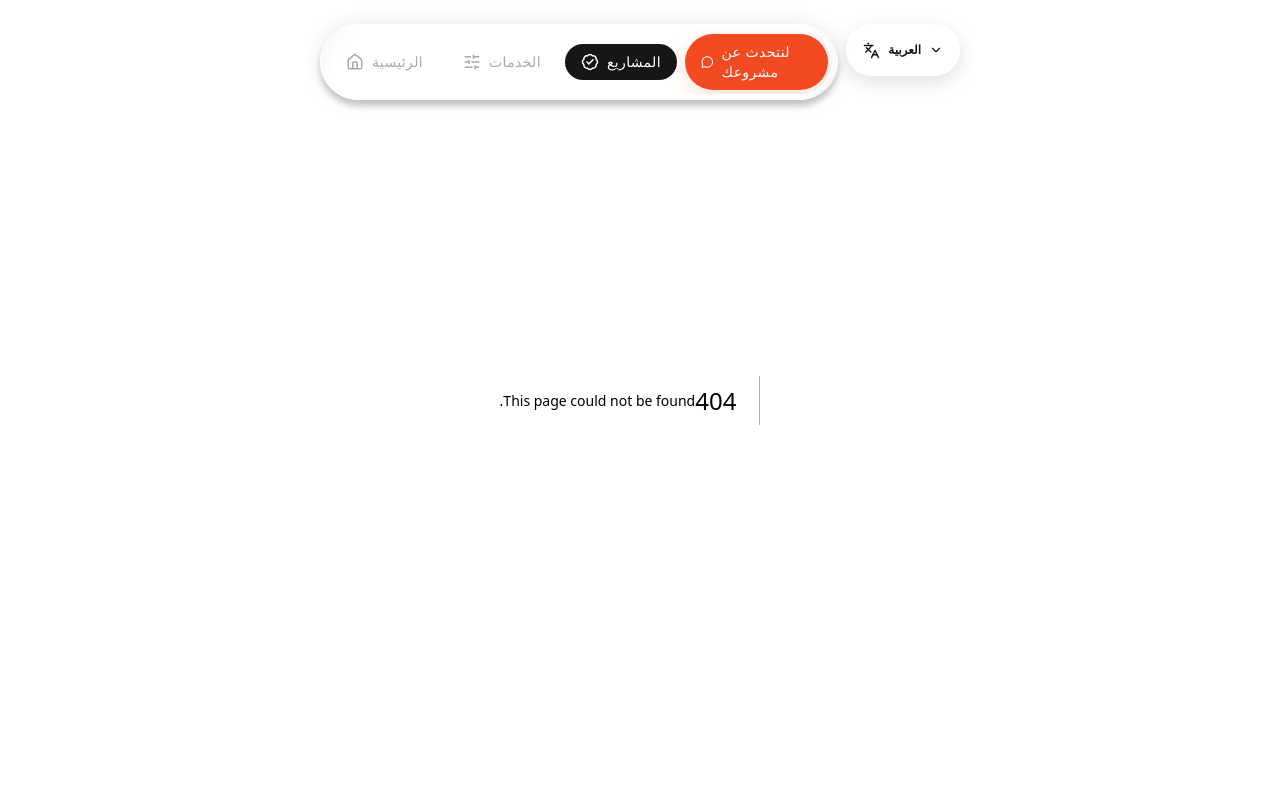
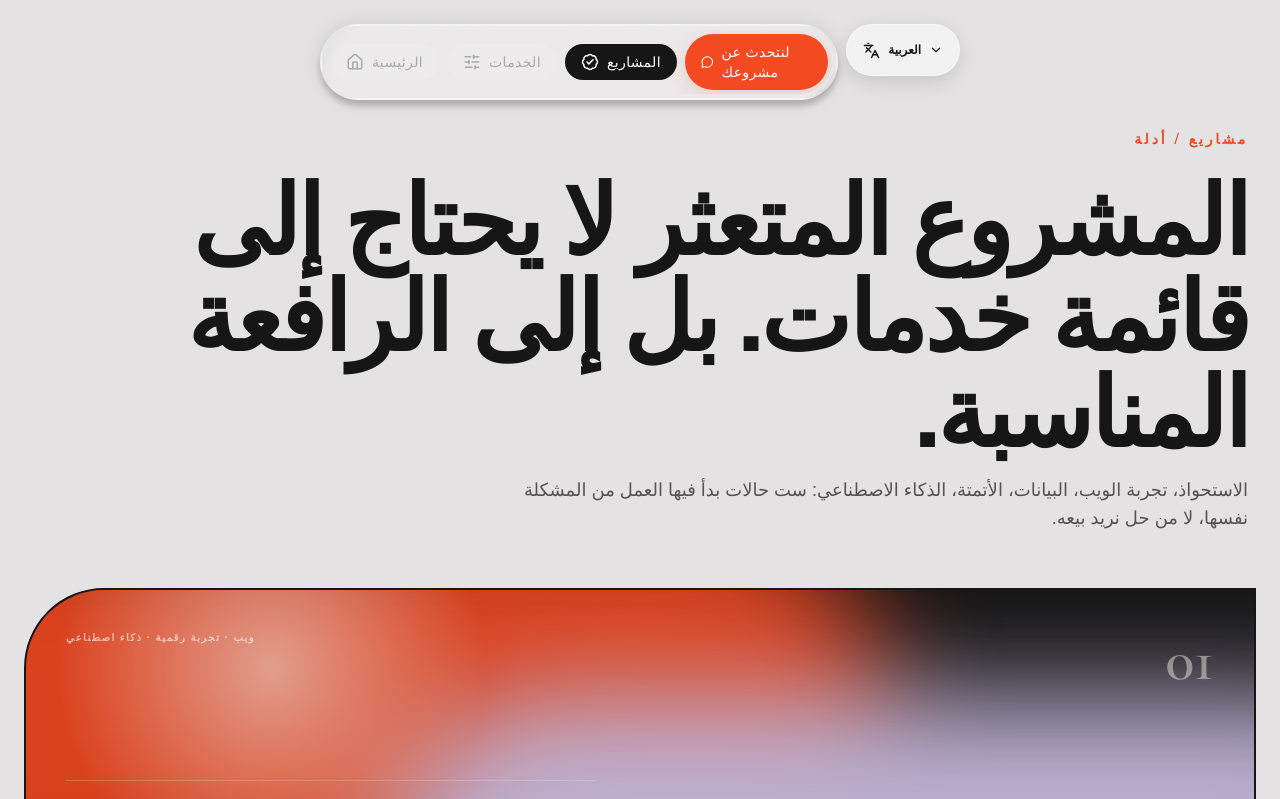
Before and after one commit to nuhfear1/Visit-card, a Next.js app: page /Visit-card/ar/projects in a window 1280 px wide. Before the commit this address had no page. Shown: the top 799 px of the page. Built offline with nearby package versions, Linux system fonts and the light colour scheme.

Commit message:
i18n: ajouter les projets localisés

```diff
--- /dev/null
+++ b/src/app/[locale]/projects/page.tsx
@@ -0,0 +1,12 @@
+import ProjectsView from "@/components/ProjectsView";
+import { localizedLocales, type Locale } from "@/lib/i18n";
+import { notFound } from "next/navigation";
+
+export function generateStaticParams() {
+  return localizedLocales.map((locale) => ({ locale }));
+}
+
+export default function LocalizedProjectsPage({ params }: { params: { locale: string } }) {
+  if (!localizedLocales.includes(params.locale as Locale)) notFound();
+  return <ProjectsView locale={params.locale as Locale} />;
+}
```
